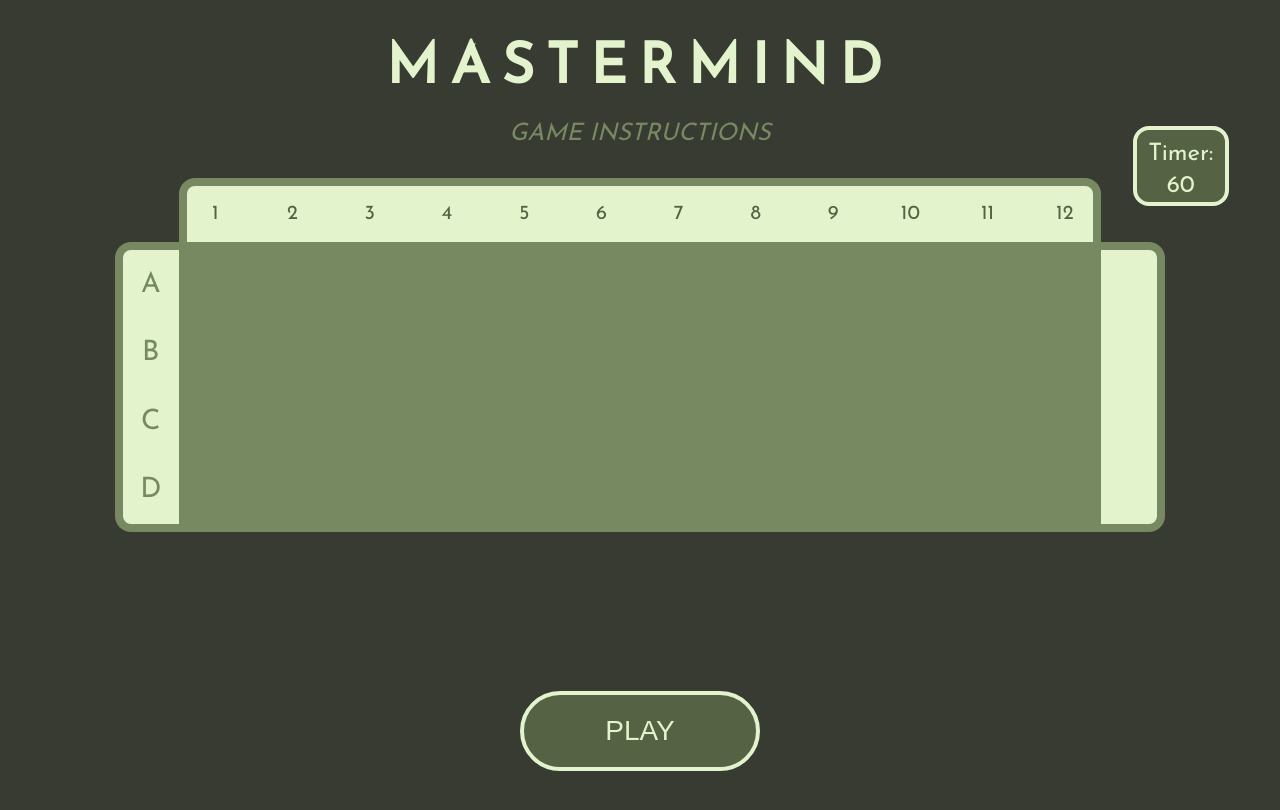
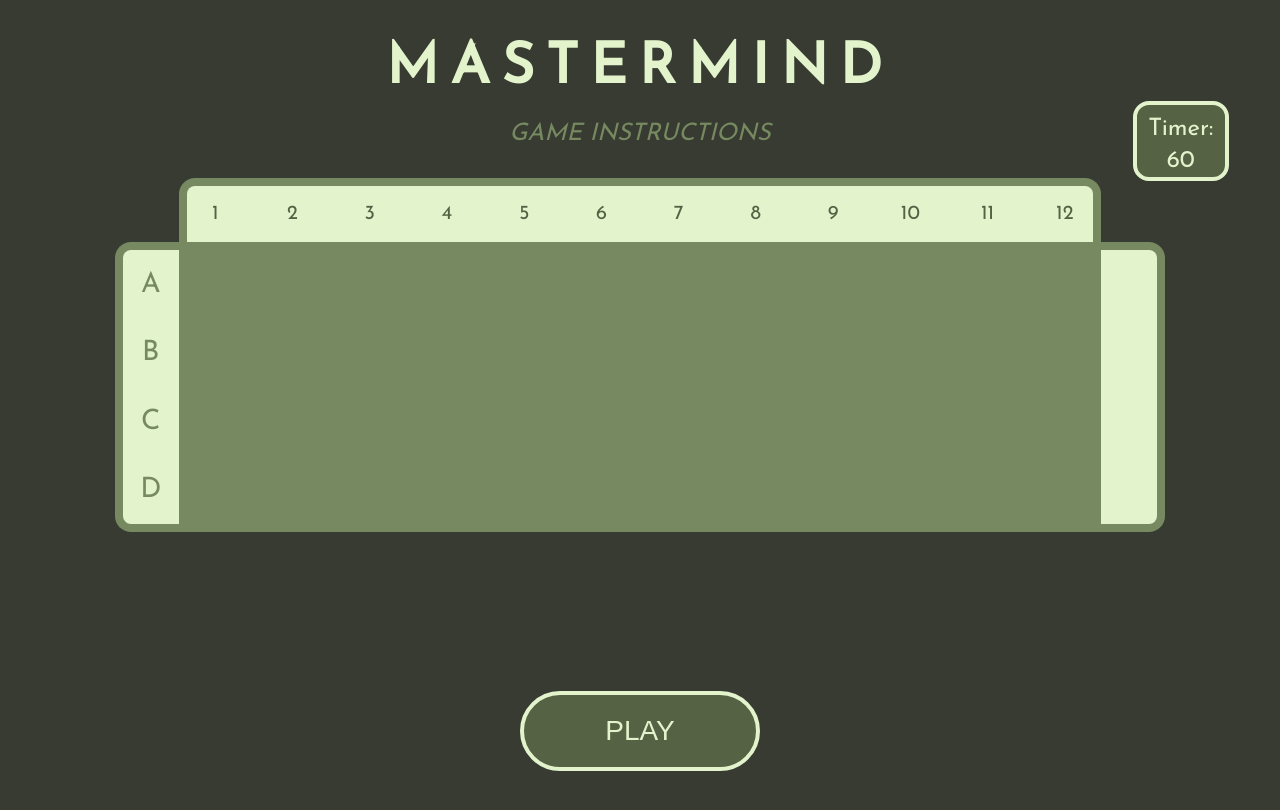
Before and after one commit to sarahganz/Mastermind, a plain HTML site: page index.html in a window 1280 px wide. Drawn offline with Linux system fonts and the light colour scheme.

```diff
--- a/style.css
+++ b/style.css
@@ -71,7 +71,7 @@ body {
 
   @media only screen and (min-width: 1024px){
     p {
-      top: 8vmax;
+      top: 6vmax;
       left: auto;
       right: 4max;
       bottom: auto;
```
Also changed, not shown: pics-board/1.png (added), pics-board/2.png (added), pics-board/3.png (added), pics-board/4.png (added), pics-board/5.png (added), pics-board/6.png (added), wireframe-figma/1 copy.png (added), wireframe-figma/1.png (added), wireframe-figma/2.png (added), wireframe-figma/3.png (added), wireframe-figma/4.png (added), 1 other file.
